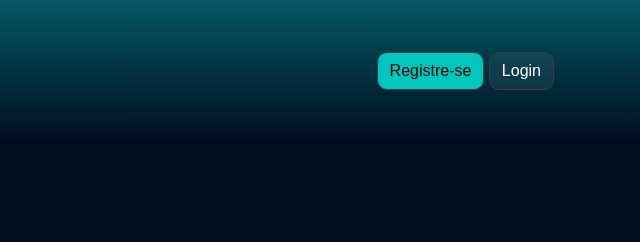
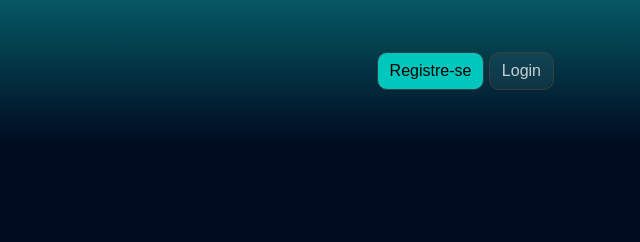
Before and after one commit to CaioAbra/binexOption, a plain HTML site: page index.html in a window 1280 px wide. Shown: the top 242 px of the page, 640-1280 px from the left. Drawn offline with Linux system fonts and the light colour scheme; a web font is replaced by a local one.

Commit message:
perfume navbar

```diff
--- a/scss/components/_navabr.scss
+++ b/scss/components/_navabr.scss
@@ -33,6 +33,6 @@ header {
         border-width: 1px 1px 1px 1px;
         border-color: #3D3D3D;
         border-radius: 10px 10px 10px 10px;
-        color: #fff;
+        color: #FFFFFFC2;
     }
 }
```
Also changed, not shown: css/main.css.
